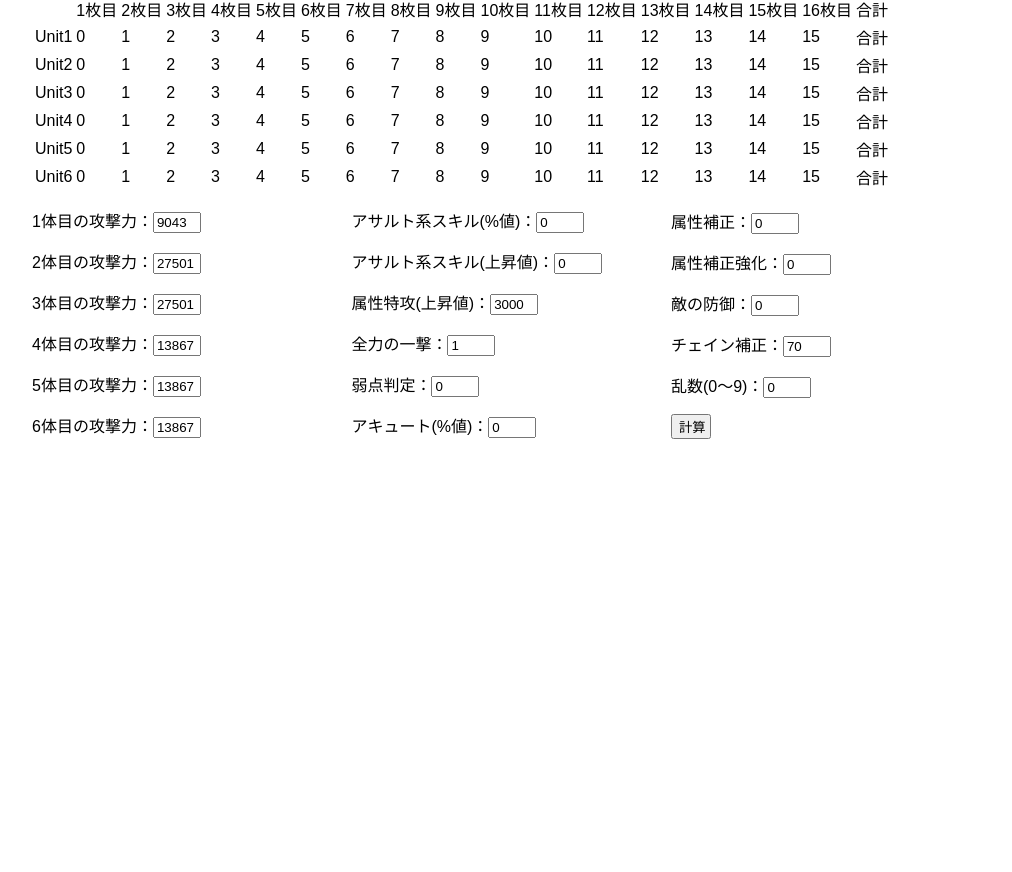
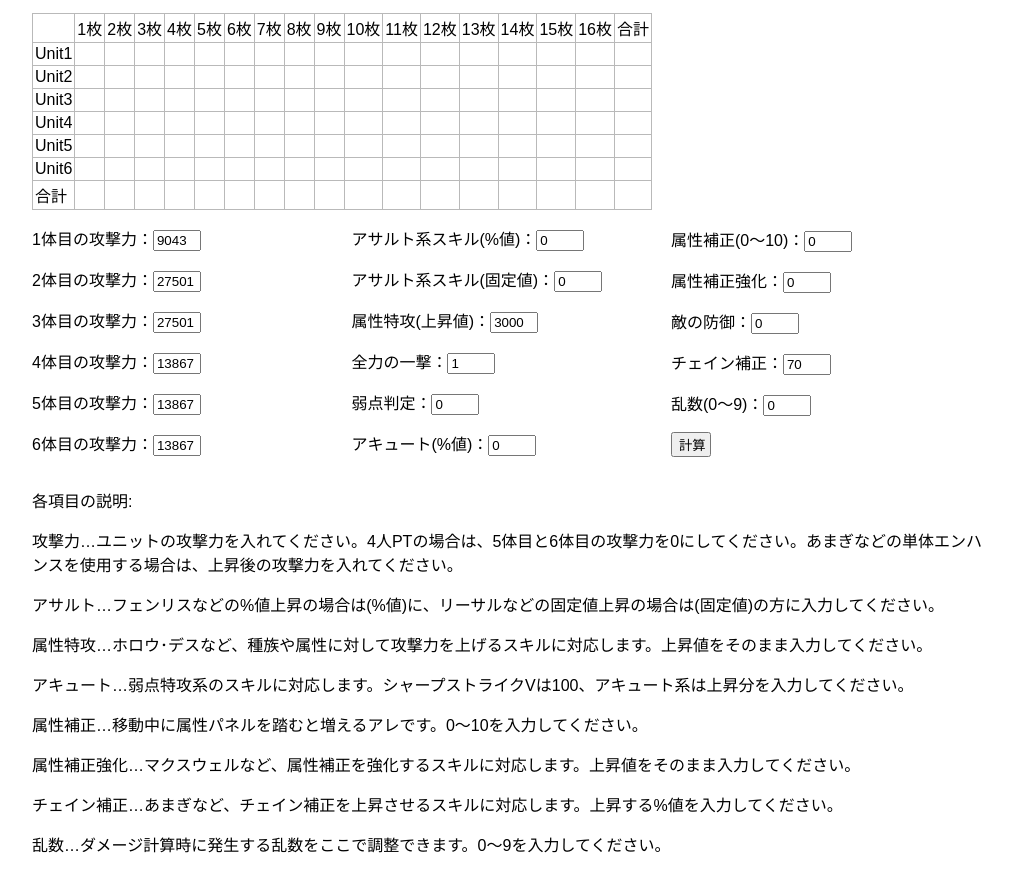
Before and after one commit to mint149/roadraDamageCalc, a plain HTML site: page index.htm in a window 1280 px wide. Shown: the part 62-934 px from the top of the page, without its empty margins (128-1140 px from the left). Before the commit the page ends 800 px from the top, so only its background shows below. Drawn offline with Linux system fonts and the light colour scheme.

Commit message:
説明文追加、レイアウト変更。

```diff
--- a/css/style.css
+++ b/css/style.css
@@ -13,3 +13,12 @@ div.menu{
 input.option{
 	width: 40px;
 }
+table{
+	border: 1px;
+	border-collapse: collapse;
+}
+td{
+	padding: 2px;
+	background-color: #fff;
+	border: 1px solid #b9b9b9;
+}
--- a/index.htm
+++ b/index.htm
@@ -10,147 +10,167 @@
 	</head>
 	<body>
 		<div id="contents">
-			<p>ロードラ ダメージ計算機</p>
+			<p><h2>ロードラ ダメージ計算機</h2></p>
 			<table id="damageTable">
 				<tr>
 					<td></td>
-					<td>1枚目</td>
-					<td>2枚目</td>
-					<td>3枚目</td>
-					<td>4枚目</td>
-					<td>5枚目</td>
-					<td>6枚目</td>
-					<td>7枚目</td>
-					<td>8枚目</td>
-					<td>9枚目</td>
-					<td>10枚目</td>
-					<td>11枚目</td>
-					<td>12枚目</td>
-					<td>13枚目</td>
-					<td>14枚目</td>
-					<td>15枚目</td>
-					<td>16枚目</td>
+					<td>1枚</td>
+					<td>2枚</td>
+					<td>3枚</td>
+					<td>4枚</td>
+					<td>5枚</td>
+					<td>6枚</td>
+					<td>7枚</td>
+					<td>8枚</td>
+					<td>9枚</td>
+					<td>10枚</td>
+					<td>11枚</td>
+					<td>12枚</td>
+					<td>13枚</td>
+					<td>14枚</td>
+					<td>15枚</td>
+					<td>16枚</td>
 					<td>合計</td>
 				</tr>
 				<tr id="unit1damage">
 					<td>Unit1</td>
-					<td>0</td>
-					<td>1</td>
-					<td>2</td>
-					<td>3</td>
-					<td>4</td>
-					<td>5</td>
-					<td>6</td>
-					<td>7</td>
-					<td>8</td>
-					<td>9</td>
-					<td>10</td>
-					<td>11</td>
-					<td>12</td>
-					<td>13</td>
-					<td>14</td>
-					<td>15</td>
-					<td>合計</td>
+					<td></td>
+					<td></td>
+					<td></td>
+					<td></td>
+					<td></td>
+					<td></td>
+					<td></td>
+					<td></td>
+					<td></td>
+					<td></td>
+					<td></td>
+					<td></td>
+					<td></td>
+					<td></td>
+					<td></td>
+					<td></td>
+					<td></td>
 				</tr>
 				<tr id="unit2damage">
 					<td>Unit2</td>
-					<td>0</td>
-					<td>1</td>
-					<td>2</td>
-					<td>3</td>
-					<td>4</td>
-					<td>5</td>
-					<td>6</td>
-					<td>7</td>
-					<td>8</td>
-					<td>9</td>
-					<td>10</td>
-					<td>11</td>
-					<td>12</td>
-					<td>13</td>
-					<td>14</td>
-					<td>15</td>
-					<td>合計</td>
+					<td></td>
+					<td></td>
+					<td></td>
+					<td></td>
+					<td></td>
+					<td></td>
+					<td></td>
+					<td></td>
+					<td></td>
+					<td></td>
+					<td></td>
+					<td></td>
+					<td></td>
+					<td></td>
+					<td></td>
+					<td></td>
+					<td></td>
 				</tr>
 				<tr id="unit3damage">
 					<td>Unit3</td>
-					<td>0</td>
-					<td>1</td>
-					<td>2</td>
-					<td>3</td>
-					<td>4</td>
-					<td>5</td>
-					<td>6</td>
-					<td>7</td>
-					<td>8</td>
-					<td>9</td>
-					<td>10</td>
-					<td>11</td>
-					<td>12</td>
-					<td>13</td>
-					<td>14</td>
-					<td>15</td>
-					<td>合計</td>
+					<td></td>
+					<td></td>
+					<td></td>
+					<td></td>
+					<td></td>
+					<td></td>
+					<td></td>
+					<td></td>
+					<td></td>
+					<td></td>
+					<td></td>
+					<td></td>
+					<td></td>
+					<td></td>
+					<td></td>
+					<td></td>
+					<td></td>
 				</tr>
 				<tr id="unit4damage">
 					<td>Unit4</td>
-					<td>0</td>
-					<td>1</td>
-					<td>2</td>
-					<td>3</td>
-					<td>4</td>
-					<td>5</td>
-					<td>6</td>
-					<td>7</td>
-					<td>8</td>
-					<td>9</td>
-					<td>10</td>
-					<td>11</td>
-					<td>12</td>
-					<td>13</td>
-					<td>14</td>
-					<td>15</td>
-					<td>合計</td>
+					<td></td>
+					<td></td>
+					<td></td>
+					<td></td>
+					<td></td>
+					<td></td>
+					<td></td>
+					<td></td>
+					<td></td>
+					<td></td>
+					<td></td>
+					<td></td>
+					<td></td>
+					<td></td>
+					<td></td>
+					<td></td>
+					<td></td>
 				</tr>
 				<tr id="unit5damage">
 					<td>Unit5</td>
-					<td>0</td>
-					<td>1</td>
-					<td>2</td>
-					<td>3</td>
-					<td>4</td>
-					<td>5</td>
-					<td>6</td>
-					<td>7</td>
-					<td>8</td>
-					<td>9</td>
-					<td>10</td>
-					<td>11</td>
-					<td>12</td>
-					<td>13</td>
-					<td>14</td>
-					<td>15</td>
-					<td>合計</td>
+					<td></td>
+					<td></td>
+					<td></td>
+					<td></td>
+					<td></td>
+					<td></td>
+					<td></td>
+					<td></td>
+					<td></td>
+					<td></td>
+					<td></td>
+					<td></td>
+					<td></td>
+					<td></td>
+					<td></td>
+					<td></td>
+					<td></td>
 				</tr>
 				<tr id="unit6damage">
 					<td>Unit6</td>
-					<td>0</td>
-					<td>1</td>
-					<td>2</td>
-					<td>3</td>
-					<td>4</td>
-					<td>5</td>
-					<td>6</td>
-					<td>7</td>
-					<td>8</td>
-					<td>9</td>
-					<td>10</td>
-					<td>11</td>
-					<td>12</td>
-					<td>13</td>
-					<td>14</td>
-					<td>15</td>
+					<td></td>
+					<td></td>
+					<td></td>
+					<td></td>
+					<td></td>
+					<td></td>
+					<td></td>
+					<td></td>
+					<td></td>
+					<td></td>
+					<td></td>
+					<td></td>
+					<td></td>
+					<td></td>
+					<td></td>
+					<td></td>
+					<td></td>
+				</tr>
+				<tr id="totalDamage">
 					<td>合計</td>
+					<td></td>
+					<td></td>
+					<td></td>
+					<td></td>
+					<td></td>
+					<td></td>
+					<td></td>
+					<td></td>
+					<td></td>
+					<td></td>
+					<td></td>
+					<td></td>
+					<td></td>
+					<td></td>
+					<td></td>
+					<td></td>
+					<td></td>
 				</tr>
 			</table>
 			<div class="menu">
@@ -163,20 +183,32 @@
 			</div>
 			<div class="menu">
 				<p>アサルト系スキル(%値)：<input class="option" id="assault" value=0></p>
-				<p>アサルト系スキル(上昇値)：<input class="option" id="assaultNum" value=0></p>
+				<p>アサルト系スキル(固定値)：<input class="option" id="assaultNum" value=0></p>
 				<p>属性特攻(上昇値)：<input class="option" id="tokkou" value=3000></p>
 				<p>全力の一撃：<input class="option" id="zenryoku" value=1></p>
 				<p>弱点判定：<input class="option" id="weak" value=0></p>
 				<p>アキュート(%値)：<input class="option" id="akyuto" value=0></p>
 			</div>
 			<div class="menu">
-				<p>属性補正：<input class="option" id="hosei" value=0></p>
+				<p>属性補正(0〜10)：<input class="option" id="hosei" value=0></p>
 				<p>属性補正強化：<input class="option" id="element" value=0></p>
 				<p>敵の防御：<input class="option" id="defence" value=0></p>
 				<p>チェイン補正：<input class="option" id="chainhosei" value=70></p>
 				<p>乱数(0〜9)：<input class="option" id="rand" value=0></p>
 				<input class="option" type="button" id="calc" value="計算" onclick="calc();">
 			</div>
+			<div>
+				<p>各項目の説明:</p>
+				<p>攻撃力…ユニットの攻撃力を入れてください。4人PTの場合は、5体目と6体目の攻撃力を0にしてください。あまぎなどの単体エンハンスを使用する場合は、上昇後の攻撃力を入れてください。</p>
+				<p>アサルト…フェンリスなどの%値上昇の場合は(%値)に、リーサルなどの固定値上昇の場合は(固定値)の方に入力してください。</p>
+				<p>属性特攻…ホロウ･デスなど、種族や属性に対して攻撃力を上げるスキルに対応します。上昇値をそのまま入力してください。</p>
+				<p>アキュート…弱点特攻系のスキルに対応します。シャープストライクVは100、アキュート系は上昇分を入力してください。</p>
+				<p>属性補正…移動中に属性パネルを踏むと増えるアレです。0〜10を入力してください。</p>
+				<p>属性補正強化…マクスウェルなど、属性補正を強化するスキルに対応します。上昇値をそのまま入力してください。</p>
+				<p>チェイン補正…あまぎなど、チェイン補正を上昇させるスキルに対応します。上昇する%値を入力してください。</p>
+				<p>乱数…ダメージ計算時に発生する乱数をここで調整できます。0〜9を入力してください。</p>
+				<p></p>
+			</div>
 		</div>
 	</body>
 </html>
--- a/js/main.js
+++ b/js/main.js
@@ -14,7 +14,8 @@
 */
 
 var atk = new Array(6);
-var sum = new Array(6);
+var damagePerUnit = new Array(6);
+var damagePerPanel = new Array(16);
 var assault = 0;
 var assaultNum = 0;
 var tokkou = 3000;
@@ -56,7 +57,8 @@ function calc() {
 	defence = parseInt($("#defence").val());
 	chainhosei = parseInt($("#chainhosei").val());
 	rand = parseInt($("#rand").val());
-	sum = [0,0,0,0,0,0];
+	damagePerUnit = [0,0,0,0,0,0];
+	damagePerPanel = [0,0,0,0,0,0,0,0,0,0,0,0,0,0,0,0];
 
 	//16パネル(8パネル*ツイン分)のダメージ計算
 	for (var unitNum = 0; unitNum < atk.length; unitNum++) {
@@ -74,7 +76,8 @@ function calc() {
 				* Math.min(100,(chain[chainNum] + chainhosei)) * 0.01
 				+ atk[unitNum] * 0.01 * rand;
 			};
-			sum[unitNum] += damage[unitNum][chainNum];
+			damagePerUnit[unitNum] += damage[unitNum][chainNum];
+			damagePerPanel[chainNum] += damage[unitNum][chainNum];
 		};
 	};
 
@@ -83,7 +86,9 @@ function calc() {
 		for (var j = 0; j < chain.length; j++) {
 			$("#damageTable").find("tr").eq(i+1).find("td").eq(j+1).text(parseInt(damage[i][j]));
 		};
-		$("#damageTable").find("tr").eq(i+1).find("td").eq(17).text(parseInt(sum[i]));
+		$("#damageTable").find("tr").eq(i+1).find("td").eq(17).text(parseInt(damagePerUnit[i]));
 	};
-
+	for (var i = 0; i < chain.length; i++) {
+		$("#damageTable").find("tr").eq(7).find("td").eq(i+1).text(parseInt(damagePerPanel[i]));
+	};
 }
```
